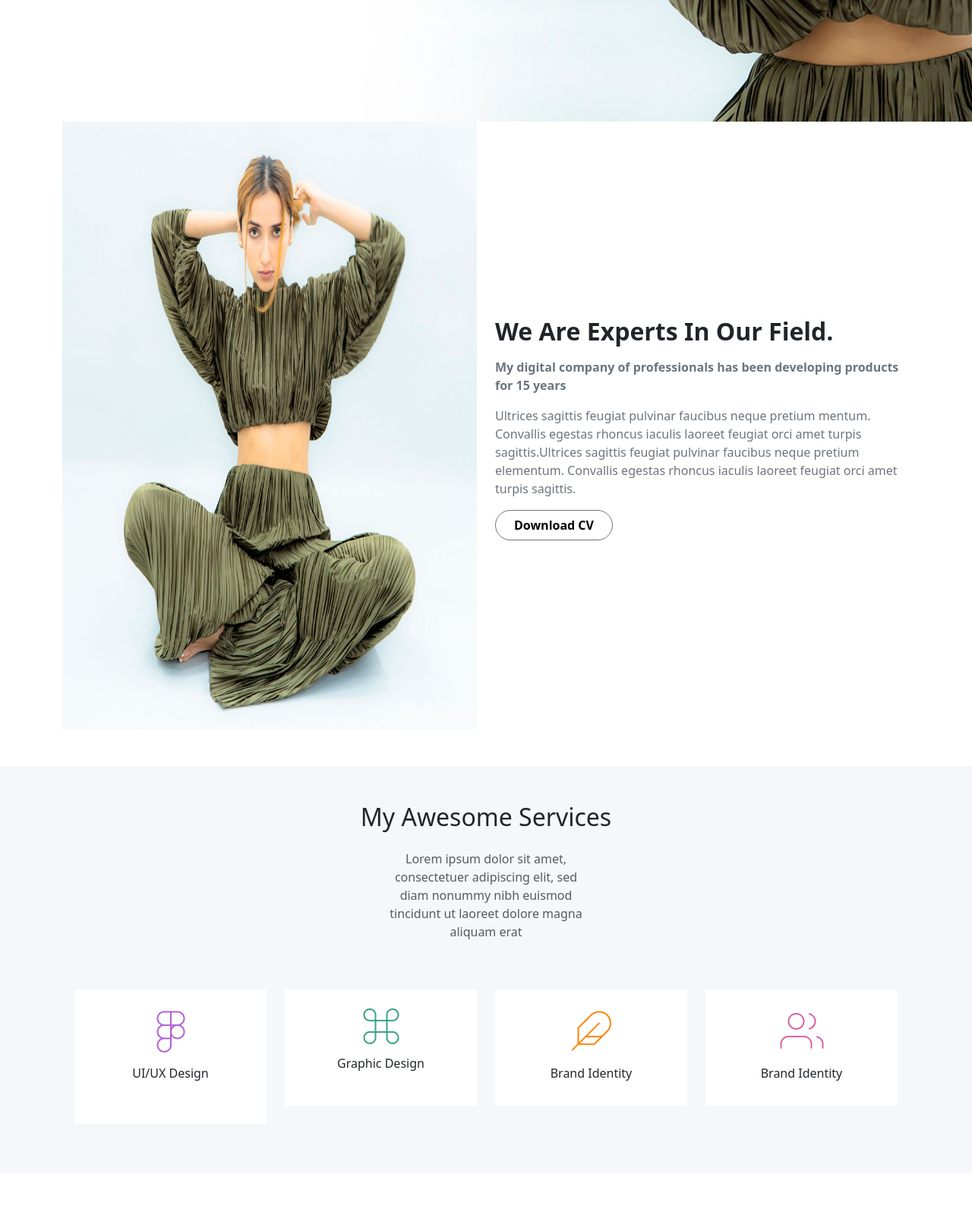
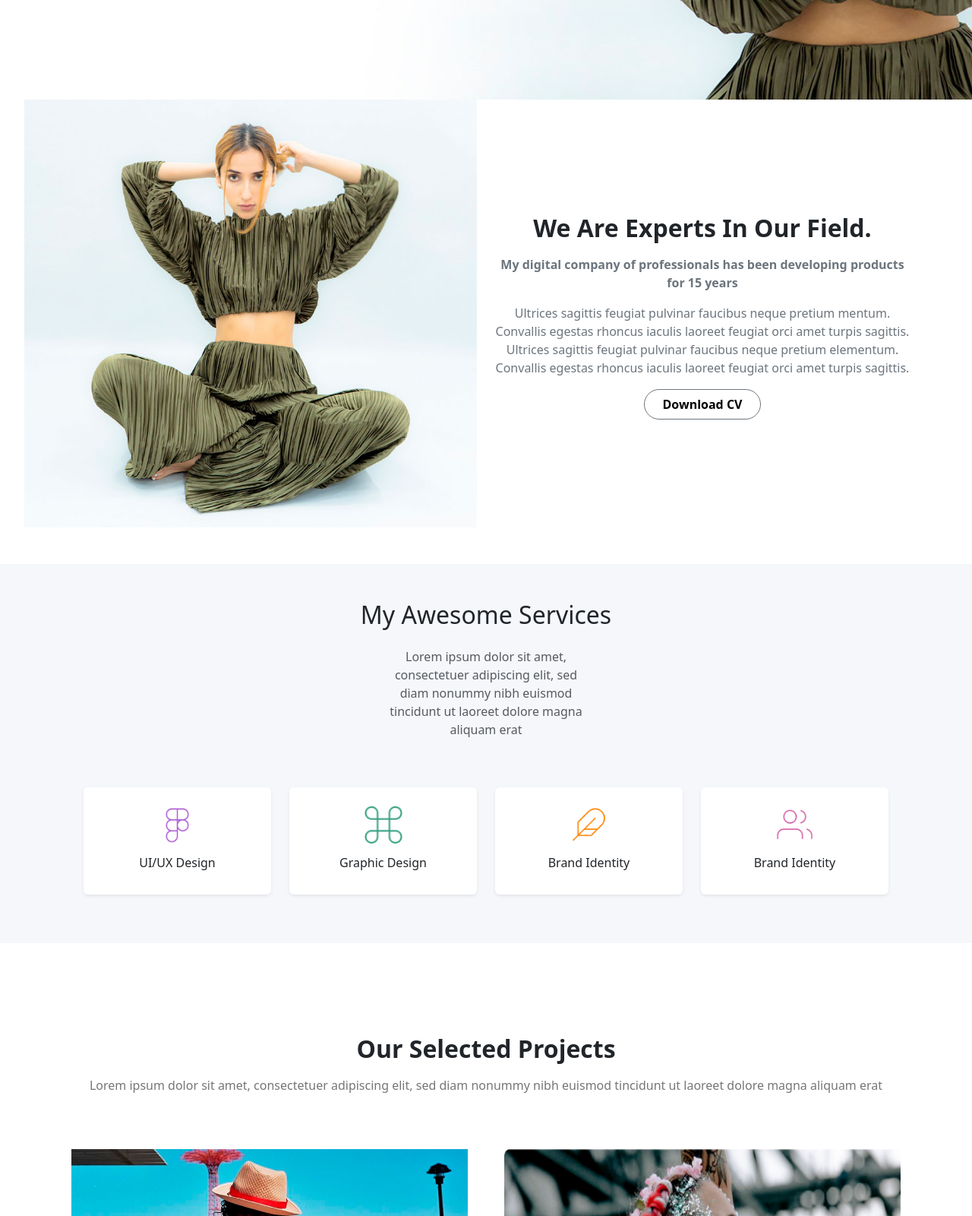
Before and after one commit to Vaghaniharshh/bootstrap_beker_website_harsh_vaghani_8595, a plain HTML site: page index.html in a window 1280 px wide. Shown: the part 800-2400 px from the top of the page at 76% size. Drawn offline with nearby package versions, Linux system fonts and the light colour scheme.

Commit message:
Add files via upload

```diff
--- a/assests/css/style.css
+++ b/assests/css/style.css
@@ -1,20 +1,14 @@
 .bg-image {
     background-image: url("../images/background-image.jpg");
-    /* height: 850px; */
-    height: 120vh;
     background-size: cover;
-    background-position: top;
+    background-position: center;
     background-repeat: no-repeat;
-    position: relative;
 }
 
 .nav-logo {
     margin-left: 40px;
 }
 
-/* .row {
-    height: 85vh;
-} */
 
 .custom-btn:hover {
     background-color: #0d6efd;
@@ -27,18 +21,7 @@
     margin-top: 50px;
 }
 
-/* .only-img img {
-    height: 100vh;
-    width: 700px;
-} */
 
-/* .col h2 {
-    width: 250px;
-} */
-
-/* .col p {
-    width: 450px;
-} */
 
 .blog-img{
     background-size: cover;
--- a/index.html
+++ b/index.html
@@ -34,12 +34,12 @@
     <!-- Header start -->
     <!-- Navbar Start -->
     <div class="bg-image">
-        <header class="container">
+        <header>
             <div class="container">
                 <div class="d-flex justify-content-between align-items-center py-4">
                     <div class="nav-logo px-4">
                         <a href="">
-                            <img src="./assests/images/div.logo.png" alt="">
+                            <img class="img-fluid" src="./assests/images/div.logo.png" alt="">
                         </a>
                     </div>
                     <nav class="d-none d-md-block">
@@ -119,23 +119,23 @@
 
     <!-- First Section Starts -->
     <div class="container">
+        <div class="row align-items-center  ">
 
-        <div class="row align-items-center vh-100">
-            <div class="col only-img col-12 col-lg-6 col-md-6 mb-4 mb-lg-0 text-center">
+            <div class="col-12 col-lg-6 mb-4 mb-lg-0">
+                <div class="position-relative " style="margin-left: -50px;">
+                    <img src="./assests/images/sec-image.jpg" class="img-fluid w-100" alt="">
+                </div>
+            </div>
 
-                <img src="./assests/images/sec-image.jpg" class="img-fluid w-100 h-100 col-12 col" alt="">
-
-            </div>
-            <div class="col-12 col-lg-6">
-                <h2 class="fw-bold mb-3"> We Are Experts In Our Field.</h2>
+            <div class="col-12 col-lg-6 text-center">
+                <h2 class="fw-bold mb-3">We Are Experts In Our Field.</h2>
                 <p class="text-secondary fw-bold">
-                    My digital company of professionals has been developing
-                    products for 15 years
+                    My digital company of professionals has been developing products for 15 years
                 </p>
                 <p class="text-secondary mb-4">
                     Ultrices sagittis feugiat pulvinar faucibus neque pretium mentum.
                     Convallis egestas rhoncus iaculis laoreet feugiat orci amet turpis
-                    sagittis.Ultrices sagittis feugiat pulvinar faucibus neque pretium
+                    sagittis. Ultrices sagittis feugiat pulvinar faucibus neque pretium
                     elementum. Convallis egestas rhoncus iaculis laoreet feugiat orci amet
                     turpis sagittis.
                 </p>
@@ -144,6 +144,7 @@
             </div>
         </div>
     </div>
+
 
     <!-- Service Section -->
     <section class="py-5">
@@ -162,34 +163,39 @@
                     </div>
                 </div>
 
-
-
-                <div class="row p-3">
+                <div class="container">
+                    <div class="row g-4 p-3">
                         <div class="col-6 col-md-3">
-                        <div class="bg-white p-4 text-center h-100">
-                            <img src="./assests/images/SVG2.png" alt="UI/UX Design" class="mb-3 img-fluid">
+                            <div class="bg-white p-4 text-center h-100 shadow-sm rounded">
+                                <img src="./assests/images/SVG2.png" alt="UI/UX Design" class="mb-3 img-fluid"
+                                    style="height: 50px; object-fit: contain;" />
                                 <h6>UI/UX Design</h6>
                             </div>
                         </div>
-                    <div class="col-6 col-md-3 mb-4">
-                        <div class="bg-white p-4 text-center h-100">
-                            <img src="./assests/images/Vector.png" alt="Graphic Design" class="mb-3 img-fluid">
+                        <div class="col-6 col-md-3">
+                            <div class="bg-white p-4 text-center h-100 shadow-sm rounded">
+                                <img src="./assests/images/Vector.png" alt="Graphic Design" class="mb-3 img-fluid"
+                                    style="height: 50px; object-fit: contain;" />
                                 <h6>Graphic Design</h6>
                             </div>
                         </div>
-                    <div class="col-6 col-md-3 mb-4">
-                        <div class="bg-white p-4 text-center h-100">
-                            <img src="./assests/images/SVG.png" alt="Brand Identity" class="mb-3 img-fluid">
+                        <div class="col-6 col-md-3">
+                            <div class="bg-white p-4 text-center h-100 shadow-sm rounded">
+                                <img src="./assests/images/SVG.png" alt="Brand Identity" class="mb-3 img-fluid"
+                                    style="height: 50px; object-fit: contain;" />
                                 <h6>Brand Identity</h6>
                             </div>
                         </div>
-                    <div class="col-6 col-md-3 mb-4">
-                        <div class="bg-white p-4 text-center h-100">
-                            <img src="./assests/images/SVG3.png" alt="Brand Identity" class="mb-3 img-fluid">
+                        <div class="col-6 col-md-3">
+                            <div class="bg-white p-4 text-center h-100 shadow-sm rounded">
+                                <img src="./assests/images/SVG3.png" alt="Brand Identity" class="mb-3 img-fluid"
+                                    style="height: 50px; object-fit: contain;" />
                                 <h6>Brand Identity</h6>
                             </div>
                         </div>
                     </div>
+                </div>
+
 
 
             </div>
@@ -225,17 +231,6 @@
     <section class="my-10 py-5" style="background-color: #F9F9FC;">
         <div class="container">
             <div class="text-center">
-                <!-- <img src="./assests/images/div.image.png" alt=""> -->
-                <!-- <div class="d-flex justify-content-center justify-content-lg-between align-items-center gap-5 my-4">
-                    <a href="#"
-                        class="d-flex align-items-center justify-content-center border border-secondary p-2 rounded-circle text-decoration-none">
-                        <i class="fa-solid fa-arrow-left"></i>
-                    </a>
-                    <a href="#"
-                        class="d-flex align-items-center justify-content-center border border-secondary p-2 rounded-circle text-decoration-none">
-                        <i class="fa-solid fa-arrow-right"></i>
-                    </a>
-                </div> -->
 
                 <div id="carouselExampleDark" class="carousel carousel-dark slide">
                     <div class="carousel-inner">
@@ -258,13 +253,13 @@
                         </div>
                     </div>
 
-                    <button class="carousel-control-prev" type="button" data-bs-target="#carouselExampleDark"
-                        data-bs-slide="prev">
+                    <button class="carousel-control-prev d-none d-md-flex" type="button"
+                        data-bs-target="#carouselExampleDark" data-bs-slide="prev">
                         <span class="carousel-control-prev-icon" aria-hidden="true"></span>
                         <span class="visually-hidden">Previous</span>
                     </button>
-                    <button class="carousel-control-next" type="button" data-bs-target="#carouselExampleDark"
-                        data-bs-slide="next">
+                    <button class="carousel-control-next d-none d-md-flex" type="button"
+                        data-bs-target="#carouselExampleDark" data-bs-slide="next">
                         <span class="carousel-control-next-icon" aria-hidden="true"></span>
                         <span class="visually-hidden">Next</span>
                     </button>
@@ -307,7 +302,7 @@
 
                 <div class="col-md-4">
                     <div class="position-relative overflow-hidden rounded">
-                        <img src="./assests/images/blog-img-3.jpg" class="img-fluid w-75 h-100  " alt="Blog Image">
+                        <img src="./assests/images/blog-img-3.jpg" class="img-fluid w-100" alt="Blog Image">
                         <div
                             class="position-absolute top-0 start-0 w-100 h-100 d-flex flex-column-reverse px-4 py-3 text-light">
                             <p class="fs-5 mb-1">7 Ways to Optimize Your <br> WordPress Website</p>
@@ -315,6 +310,7 @@
                         </div>
                     </div>
                 </div>
+
                 <div class="d-flex justify-content-center mt-5">
 
                     <nav aria-label="Page navigation example">
@@ -346,8 +342,8 @@
             <div class="row gy-5">
                 <!-- left side -->
                 <div class="col-md-6">
-                    <h2 class="fw-bold fs-1 mb-4">Let's Discuss <br> your projects</h2>
-                    <ul class="list-unstyled">
+                    <h2 class="fw-bold fs-1 mb-4 text-center">Let's Discuss <br> your projects</h2>
+                    <ul class="list-unstyled text-center">
                         <li class="py-2">
                             <img src="./assests/images/phone.png" alt="" height="20px" class="me-2">
                             +44 1632 967704
@@ -365,7 +361,7 @@
 
                 <!-- right side -->
 
-                <div class="col-md-6">
+                <div class="col-md-6 text-center">
                     <p class="text-secondary fs-5 fw-bold m-0">I'm always open to discussing product</p>
                     <p class="text-black fs-5 fw-bold">design work or partnerships.</p>
                     <form>
@@ -382,10 +378,6 @@
                                 <input type="text" class="form-control border-0 border-bottom rounded-0 bg-transparent"
                                     placeholder="Subject*" required />
                             </div>
-                            <!-- <div class="mb-3">
-                                <input type="text" class="form-control border-0 border-bottom rounded-0 bg-transparent"
-                                    required />
-                            </div> -->
                         </div>
                         <div class="mt-4">
                             <button type="submit" class="btn btn-outline-dark px-4">
```
Lines whose indentation alone changed are shown as unchanged.
